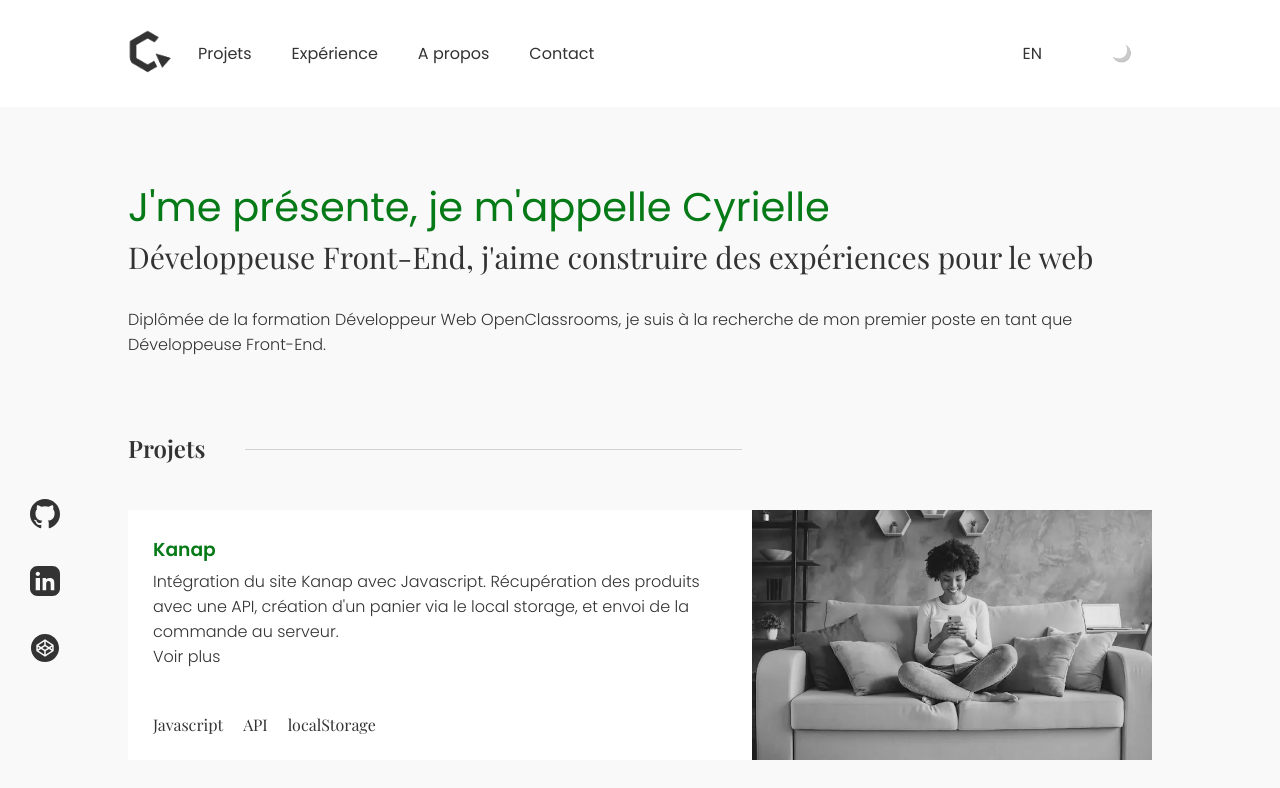
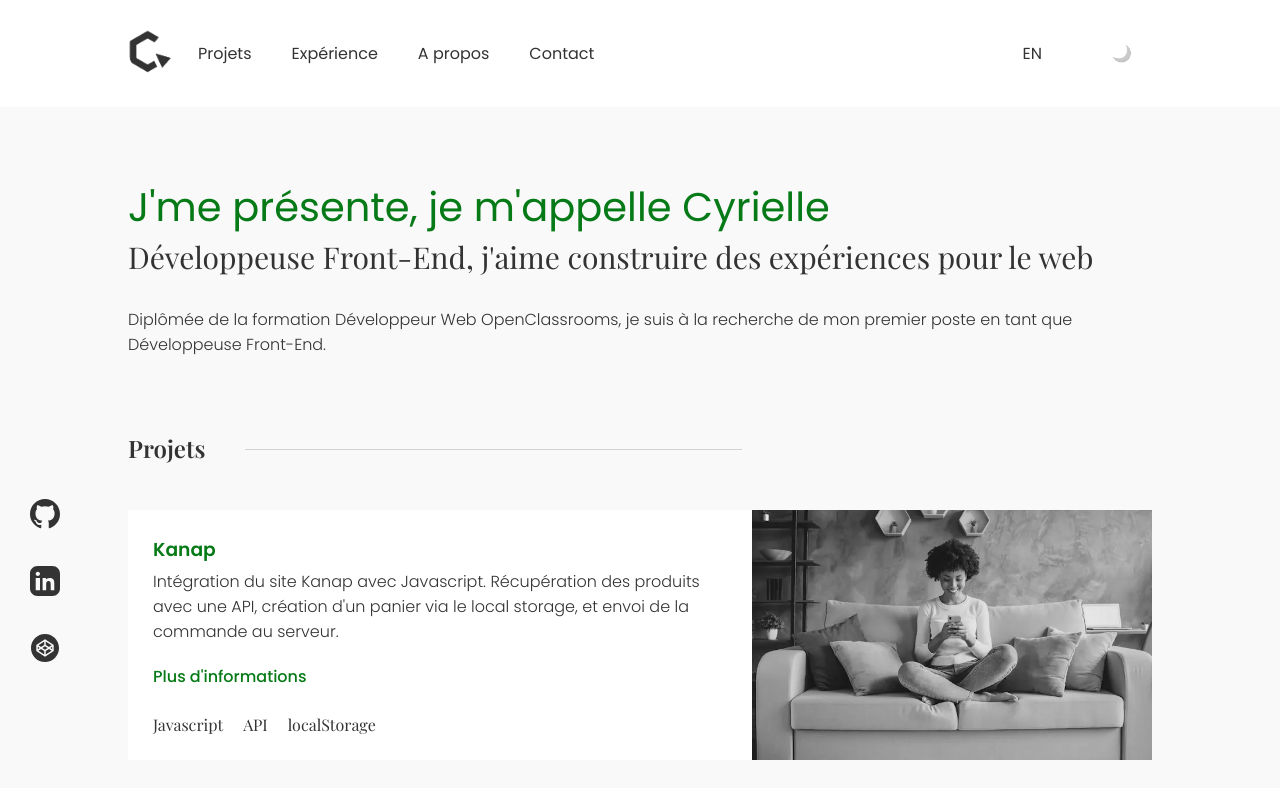
Before and after one commit to krauzeure/portfolio, a React (Create React App) app: page / in a window 1280 px wide. Shown: the top 788 px of the page. Built offline with nearby package versions, Linux system fonts and the light colour scheme; grey boxes are pictures that could not be loaded.

Commit message:
Customizing the see more link

```diff
--- a/src/Components/Project/Project.css
+++ b/src/Components/Project/Project.css
@@ -6,6 +6,13 @@
 
 .project-card-reversed {
     flex-direction: row-reverse;
+}
+
+.project-see-more {
+    cursor: pointer;
+    color: var(--accent);
+    margin-top: 20px;
+    font-weight: 500;
 }
 
 .project-text {
--- a/src/Components/Project/Project.jsx
+++ b/src/Components/Project/Project.jsx
@@ -1,12 +1,16 @@
 import './Project.css'
 import Github from './github.svg'
 import ThemeContext from '../../ThemeContext';
+import LangContext from '../../LangContext';
+import { frenchCopy } from '../../text/french'
+import { englishCopy } from '../../text/english';
 
 import { useContext } from 'react';
 
 export function Project(props) {
 
   const contextValue = useContext(ThemeContext);
+  const langValue = useContext(LangContext);
 
   const openPopup = () => {
     props.popupFunc(true)
@@ -22,7 +26,7 @@ export function Project(props) {
           <div className="project-name-desc">
             <h3>{props.title}</h3>
             <p>{props.text}</p>
-            {props.moreInfo ? <div onClick={openPopup}>Voir plus</div> : ""}
+            {props.moreInfo ? <div onClick={openPopup} className="project-see-more">{langValue.lang ? frenchCopy.projects.seemore : englishCopy.projects.seemore} </div> : ""}
           </div>
           <div className="project-tags">
             <ul>
--- a/src/text/english.js
+++ b/src/text/english.js
@@ -35,7 +35,8 @@ export const englishCopy = {
         "kanap": "Integrating the Kanap website with Javascript. Getting the data from the API, creating a functioning cart with local storage, and sending the user's order to the server.",
         "kasa": "Integrating the Kasa website with React. Using states, componants and uploading the website on Github pages.",
         "ohmyfood": "Integrating the Ohmyfood! website in HTML and with SASS. Using CSS animations (transitions and keyframes).",
-        "airpeger": "Creating the Airpeger website. Integrating in React, creating the server side with Node.js (user accounts, user information, ...), and hosting the app (OVH / Vercel)."
+        "airpeger": "Creating the Airpeger website. Integrating in React, creating the server side with Node.js (user accounts, user information, ...), and hosting the app (OVH / Vercel).",
+        "seemore": "More information"
     },
     "resume": {
         "experience": "Experience",
--- a/src/text/french.js
+++ b/src/text/french.js
@@ -35,7 +35,8 @@ export const frenchCopy = {
         "kanap": "Intégration du site Kanap avec Javascript. Récupération des produits avec une API, création d'un panier via le local storage, et envoi de la commande au serveur.",
         "kasa": "Intégration du site Kasa en React. Utilisation des states React, des composants, et mise en ligne du site via Github pages.",
         "ohmyfood": "Intégration du site Ohmyfood! en HTML et avec SASS. Utilisation des animations CSS (transition et keyframes).",
-        "airpeger": "Création du site Airpéger. Intégration en React, création de la partie serveur avec Node.js (création de compte, stockage des informations utilisateur, ...), et mise en ligne du site (OVH / Vercel)."
+        "airpeger": "Création du site Airpéger. Intégration en React, création de la partie serveur avec Node.js (création de compte, stockage des informations utilisateur, ...), et mise en ligne du site (OVH / Vercel).",
+        "seemore": "Plus d'informations"
     },
     "projects_detail": {
         "kanap1": "",
```
